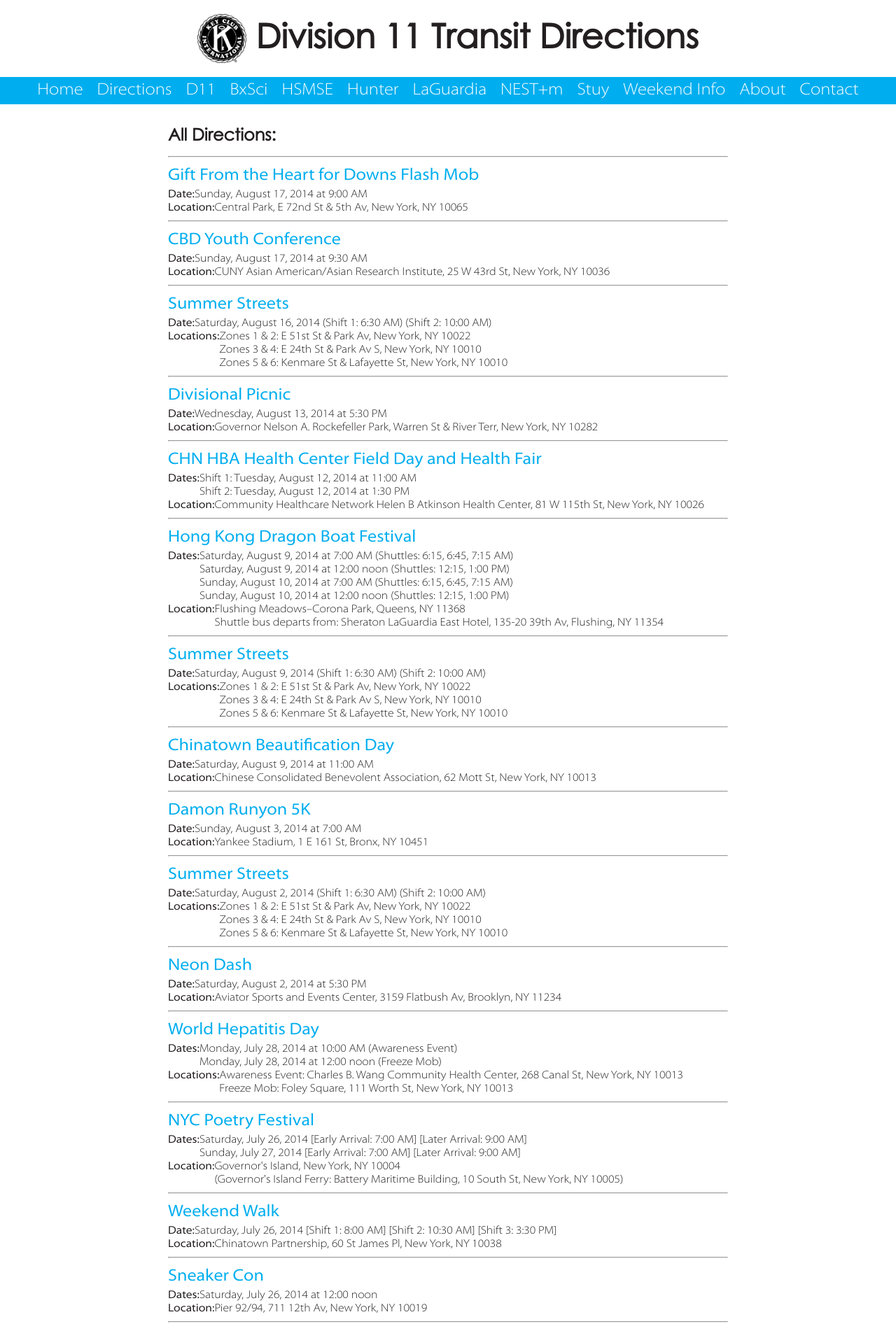
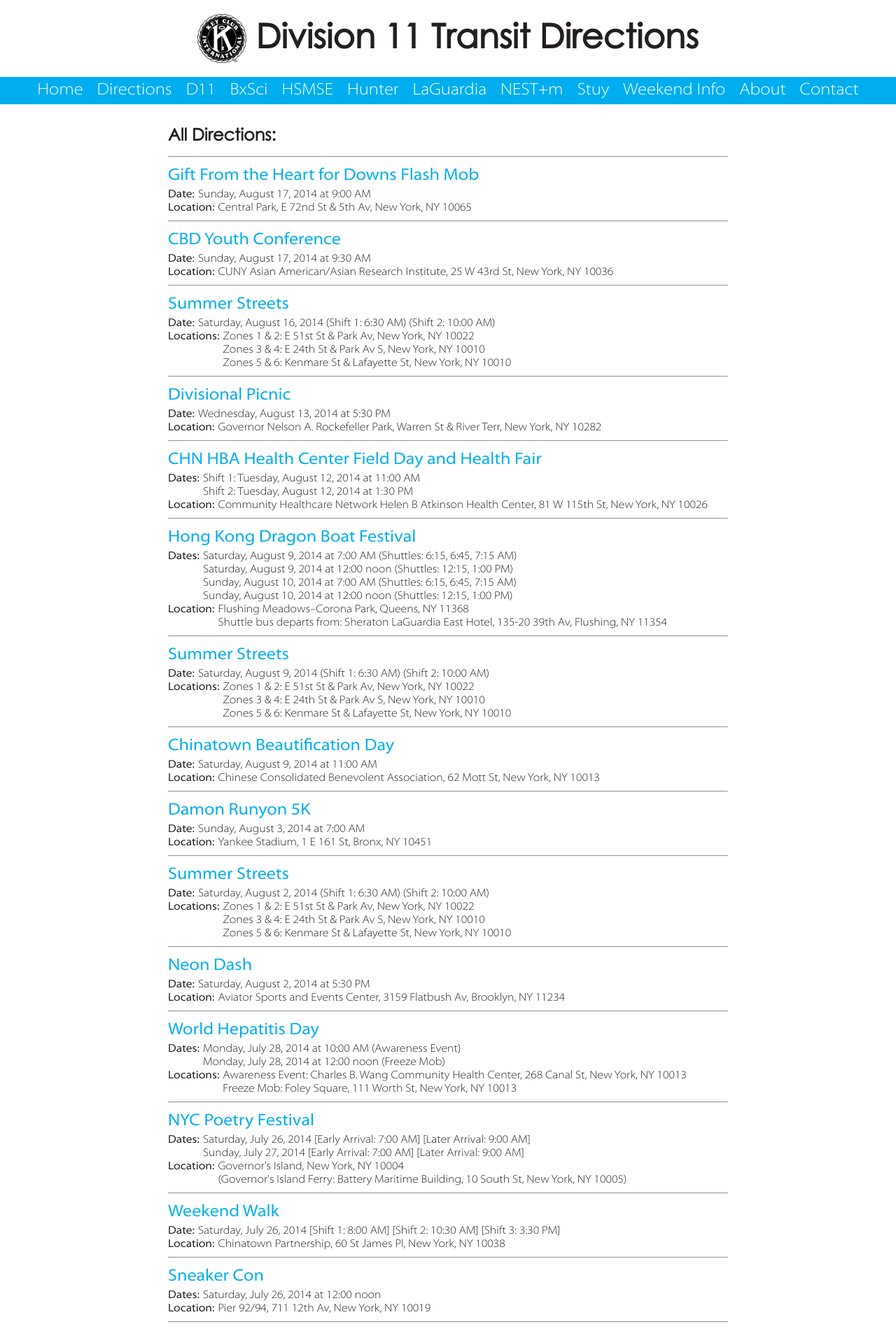
Before and after one commit to d11directions/d11directions.github.io, a Jekyll site: the page built from directions/index.html, in a window 1280 px wide. Shown: the top 1902 px of the page at 70% size. Built offline with Jekyll 4.4.1, drawn with Linux system fonts in a browser that asks for light colours.

Commit message:
[Redesign] All directions - add padding in table (2/2)

```diff
--- a/css/main.css
+++ b/css/main.css
@@ -55,6 +55,7 @@ footer a { color: #ffffff; }
 /* Specifics */
 #logo { vertical-align: middle; width: 70px; }
 .aboutpic { float: left; margin: 0 -2px!important; margin-right: 10px!important; padding-right: 10px!important; padding-bottom: 10px!important; }
+.title-cell { padding-right: 5px; }
 .indented-text { padding-left: 20px; }
 .index_title { font-size: 24px; line-height: 36px; font-weight: 700; }
 .index_descr { font-size: 18px; }
```
